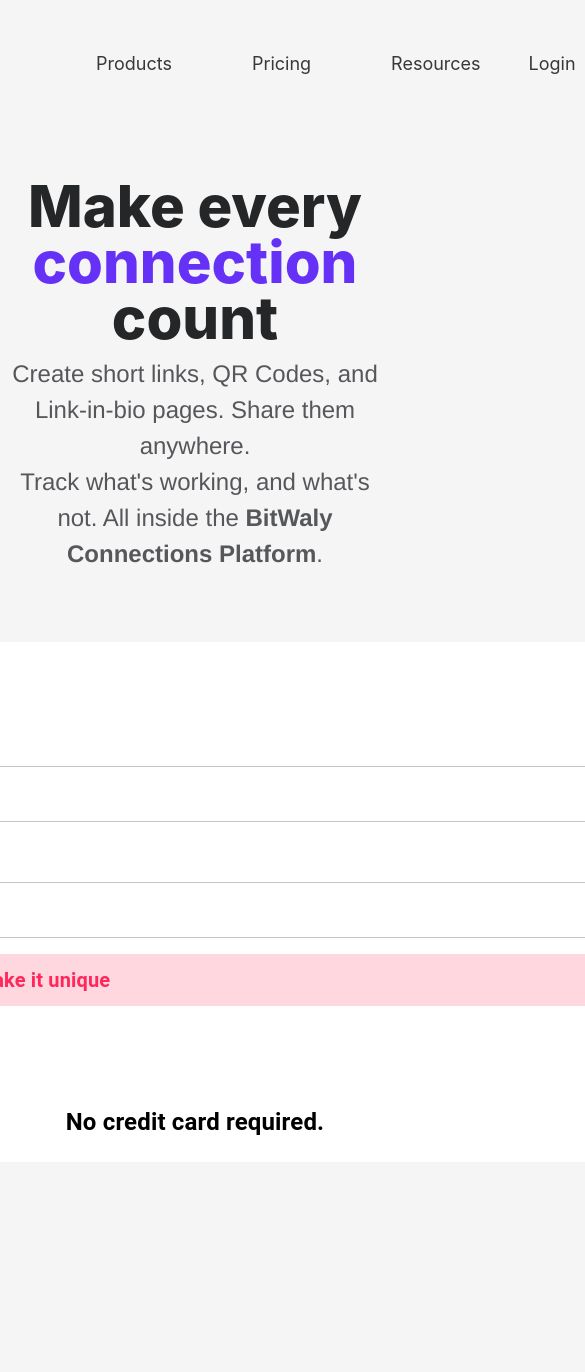
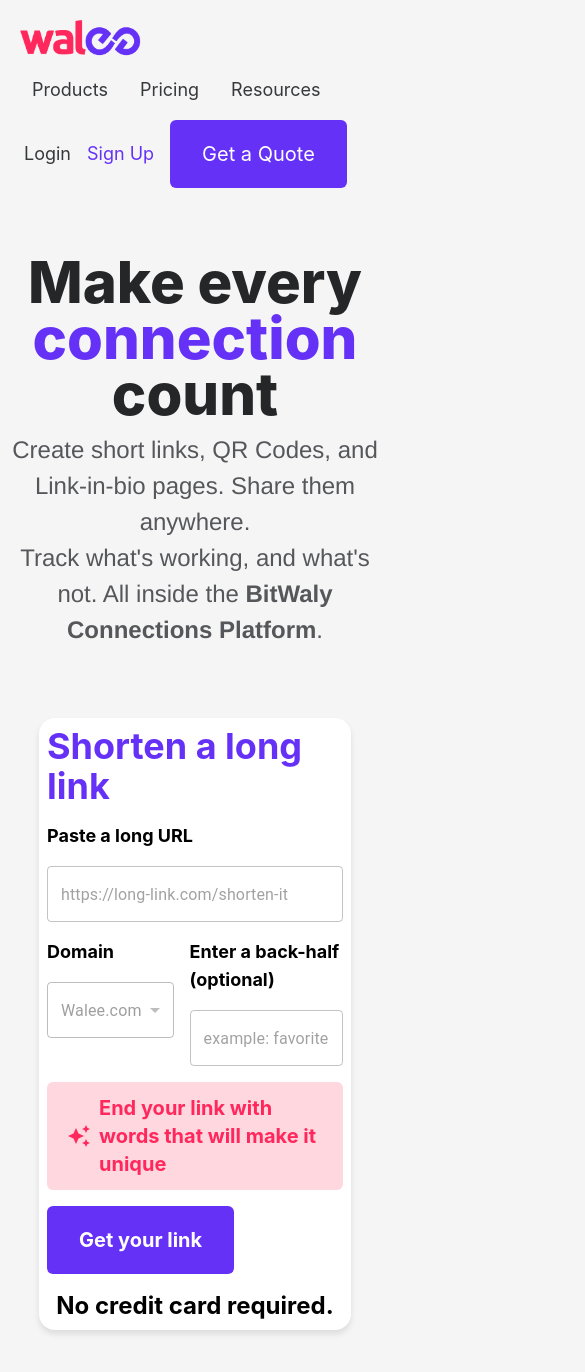
Before and after one commit to abdullahan1928/BitWaly, a React (Vite) app in the folder client/: page / in a window 390 px wide. Shown: the top 1372 px of the page, 585 px wide, since content can reach past the window. Before the commit the page ends 1210 px from the top, so only its background shows below. Built offline with nearby package versions, Linux system fonts and the light colour scheme.

Commit message:
made some responsive

```diff
--- a/client/src/features/Home/ServicesPreview.tsx
+++ b/client/src/features/Home/ServicesPreview.tsx
@@ -1,31 +1,8 @@
-import Typography from "@mui/material/Typography";
 import Box from "@mui/material/Box";
-import * as React from "react";
 import ShortLink from "@/features/Home/components/ShortLink";
 
-interface TabPanelProps {
-  children?: React.ReactNode;
-  index: number;
-  // value: number;
-}
 
-function CustomTabPanel(props: TabPanelProps) {
-  const { children, index, ...other } = props;
 
-  return (
-    <div
-      role="tabpanel"
-      id={`simple-tabpanel-${index}`}
-      aria-labelledby={`simple-tab-${index}`}
-      className="bg-white mb-12 w-[1200px] border-3 border-[#e8e9eb] rounded-2xl"
-      {...other}
-    >
-      <Box sx={{ p: 3 }}>
-        <Typography component={'span'}>{children}</Typography>
-      </Box>
-    </div>
-  );
-}
 
 const ServicesPreview = () => {
 
@@ -36,11 +13,15 @@
       display: "flex",
       flexDirection: "column",
       alignItems: "center",
+      padding: { xs: 1, sm: 2, md: 3 },
+      maxWidth: { xs: "80%", sm: "90%", md: "90%", lg: "80vw" },
+      margin: "0 auto 3rem auto",
+      boxShadow: "0px 4px 6px rgba(0, 0, 0, 0.1)",
+      backgroundColor: "white",
+      borderRadius: "16px",
     }}
   >
-      <CustomTabPanel index={0}>
         <ShortLink />
-      </CustomTabPanel>
     </Box>
   );
 };
--- a/client/src/features/Login/LoginForm.tsx
+++ b/client/src/features/Login/LoginForm.tsx
@@ -4,6 +4,7 @@
 import axios from "axios";
 import Snackbar from "@mui/material/Snackbar";
 import MuiAlert, { AlertProps } from "@mui/material/Alert";
+import { Link } from 'react-router-dom';
 // import { useNavigate } from "react-router-dom";
 
 const Alert = React.forwardRef<HTMLDivElement, AlertProps>(function Alert(
@@ -136,9 +137,9 @@
         <div className="flex items-center justify-between mt-16 mb-8 text-lg">
           <span className="inline-block align-baseline font-bold text-primary-700 hover:text-primary-800">
             Don't have an account? &nbsp;
-            <a href="/signup" className="text-blue-500 hover:text-primary-800">
+            <Link to="/signup" className="text-blue-500 hover:text-primary-800">
               Sign Up
-            </a>
+            </Link>
           </span>
         </div>
 
--- a/client/src/features/SignUp/SignUpForm.tsx
+++ b/client/src/features/SignUp/SignUpForm.tsx
@@ -4,6 +4,7 @@
 import { API_URL } from "@/config/config.ts";
 import Snackbar from "@mui/material/Snackbar";
 import MuiAlert, { AlertProps } from "@mui/material/Alert";
+import { Link } from 'react-router-dom';
 // import { useNavigate } from 'react-router-dom';
 
 const Alert = React.forwardRef<HTMLDivElement, AlertProps>(function Alert(
@@ -136,9 +137,9 @@
         <div className="flex items-center justify-between mt-16 mb-8 text-lg">
           <span className="inline-block align-baseline font-bold text-primary-700 hover:text-primary-800">
             Already have an account? &nbsp;
-            <a href="/login" className="text-blue-500 hover:text-primary-800">
+            <Link to="/login" className="text-blue-500 hover:text-primary-800">
               Login
-            </a>
+            </Link>
           </span>
         </div>
 
--- a/client/src/layouts/Navbar.tsx
+++ b/client/src/layouts/Navbar.tsx
@@ -1,37 +1,39 @@
 import PrimaryButton from '../components/PrimaryButton';
 import { Outlet } from 'react-router-dom';
+import { Link } from 'react-router-dom';
 
 const Navbar = () => {
     return (
         <>
-            <nav className='text-black p-4 flex justify-between items-center my-0 mx-auto max-w-6xl'>
-                <a href="/">
+            <nav className='text-black p-4 flex flex-wrap justify-between items-center my-0 mx-auto max-w-6xl'>
+  <Link to="/" className='mb-4 md:mb-0'>
     <img src="logo1.png" alt="logo" className='w-32' />
-                </a>
+  </Link>
 
-                <div className="links flex justify-between items-center">
-                    <a href='products' className="link ml-20 text-lg no-underline text-[#36383b]">
+  <div className="links flex flex-wrap justify-between items-center mb-4 md:mb-0">
+    <Link to='/products' className="link mx-4 md:mx-6 text-lg no-underline text-[#36383b]">
       Products
-                    </a>
-                    <a href='pricing' className="link ml-20 text-lg no-underline text-[#36383b]">
+    </Link>
+    <Link to='/pricing' className="link mx-4 md:mx-6 text-lg no-underline text-[#36383b]">
       Pricing
-                    </a>
-                    <a className="link ml-20 text-lg no-underline text-[#36383b]">
+    </Link>
+    <Link to='/resources' className="link mx-4 md:mx-6 text-lg no-underline text-[#36383b]">
       Resources
-                    </a>
+    </Link>
   </div>
 
-                <div className="auth flex justify-between items-center gap-4">
-                    <a href='login' className="link no-underline ml-12 text-[#36383b] text-lg">
+  <div className="auth flex justify-between items-center gap-2">
+    <Link to='/login' className="link no-underline ml-2 md:ml-4 text-[#36383b] text-lg">
       Login
-                    </a>
-                    <a href='signup' className="link no-underline ml-12 text-lg text-primary">
+    </Link>
+    <Link to='/signup' className="link no-underline ml-2 md:ml-4 text-lg text-primary">
       Sign Up
-                    </a>
-                    <PrimaryButton text="Get a Quote" className='py-3 px-2 ml-5' />
+    </Link>
+    <PrimaryButton text="Get a Quote" className='py-2 px-4 ml-2 md:ml-4' />
   </div>
 </nav>
 <Outlet />
+
         </>
     );
 };
--- a/client/src/pages/ErrorRedirection.tsx
+++ b/client/src/pages/ErrorRedirection.tsx
@@ -1,4 +1,4 @@
-
+import { Link } from 'react-router-dom';
 const ErrorRedirection = () => {
     return (
         <div className='flex flex-col items-center'>
@@ -17,7 +17,7 @@
                 <span className='font-bold'>3.</span> The page might have been renamed.
                 <br />
                 <br />
-                Please check the URL and try again. Go to the <a href='/'>home page</a> or <a href='/contact'>contact us</a> if you need any help.
+                Please check the URL and try again. Go to the <Link to='/'>home page</Link> or <Link to='/contact'>contact us</Link> if you need any help.
             </p>
         </div >
     )
```
Also changed, not shown: 1 other file (tests, documents, lock files or other folders). Lines whose indentation alone changed are shown as unchanged.
